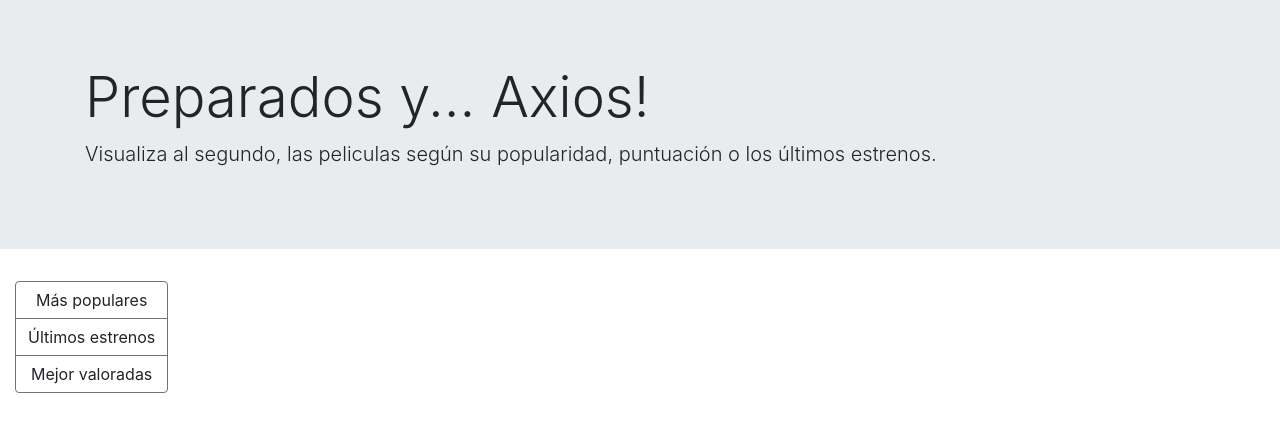
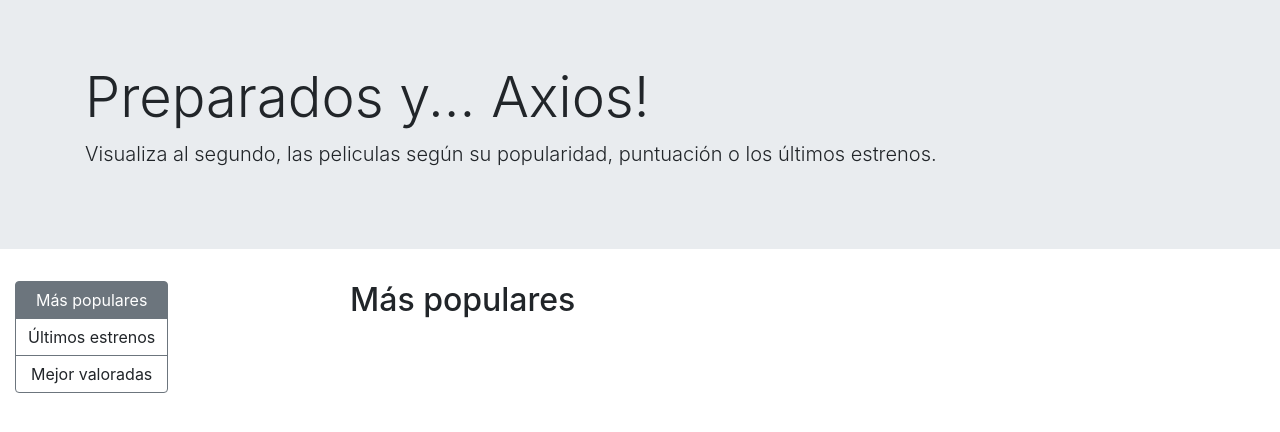
Before and after one commit to FrankDeWitt/BTC-async-axios-API, a plain HTML site: page index.html in a window 1280 px wide. Both pictures are taken after a click on the link "Más populares". Drawn offline with nearby package versions, Linux system fonts and the light colour scheme; no server answers.

Commit message:
dynamic interactions in buttons and title

```diff
--- a/index.html
+++ b/index.html
@@ -17,13 +17,14 @@
         <div class="row">
             <div class="col-sm-3">
                 <div class="btn-group-vertical">
-                    <a class="btn btn-outline-secondary" onclick="getMovies('popular')">Más populares</a>
+                    <a class="btn btn-outline-secondary active" onclick="getMovies('popular')">Más populares</a>
                     <a class="btn btn-outline-secondary" onclick="getMovies('now_playing')">Últimos estrenos</a>
                     <a class="btn btn-outline-secondary" onclick="getMovies('top_rated')">Mejor valoradas</a>
                 </div>
             </div>
             <div class="col-sm-9">
                 <div class="container">
+                    <h2 class="title-grid">Más populares</h2>
                     <div id="cartelera" class="row d-flex justify-content-around"></div>
                 </div>
             </div>
--- a/index.js
+++ b/index.js
@@ -14,7 +14,6 @@
                                 "<img class='img-fluid img-thumbnail' src='https://image.tmdb.org/t/p/w220_and_h330_face/" + pelicula.poster_path + "' alt='" + pelicula.original_title + "'>" +
                                 "<div class='card-body'>" +
                                     "<h5 class='card-title'>" + pelicula.original_title + "</h5>" +
-                                        "<p class='card-text'>Some quick example text to build on the card title and make up the bulk of the card's content.</p>" +
                                         "<div data-toggle='modal' data-target='#exampleModal" + pelicula.id + "' class='btn btn-secondary' target='_blank'>Ver resumen</>" +
                                 " </div>" +
                                 "</div>" +
@@ -22,7 +21,7 @@
                                     "<div class='modal-dialog' role='document'>" +
                                         "<div class='modal-content'>" +
                                             "<div class='modal-header'>" +
-                                                "<h5 class='modal-title' id='exampleModalLabel'>" + pelicula.original_title + " <small class='text-muted'>" + pelicula.release_date + "</small></h5> " +
+                                                "<h5 class='modal-title' id='exampleModalLabel'>" + pelicula.original_title + " <small class='text-muted'>(" + pelicula.release_date + ")</small></h5> " +
                                                 "<button type='button' class='close' data-dismiss='modal' aria-label='Close'>" +
                                                 "<span aria-hidden='true'>&times;</span>" +
                                                 "</button>" +
@@ -37,3 +36,17 @@
                         "</div>"
     })
 }
+
+(function() {
+    // Init the grid with popular movies
+    getMovies('popular');
+
+    $('.btn-outline-secondary').on( "click", function() {
+        const title = $(this).text();
+
+        $('.btn-outline-secondary').removeClass('active');
+        $(this).addClass('active');
+        $('.title-grid').empty().append(title);
+
+    });
+ })();
```
